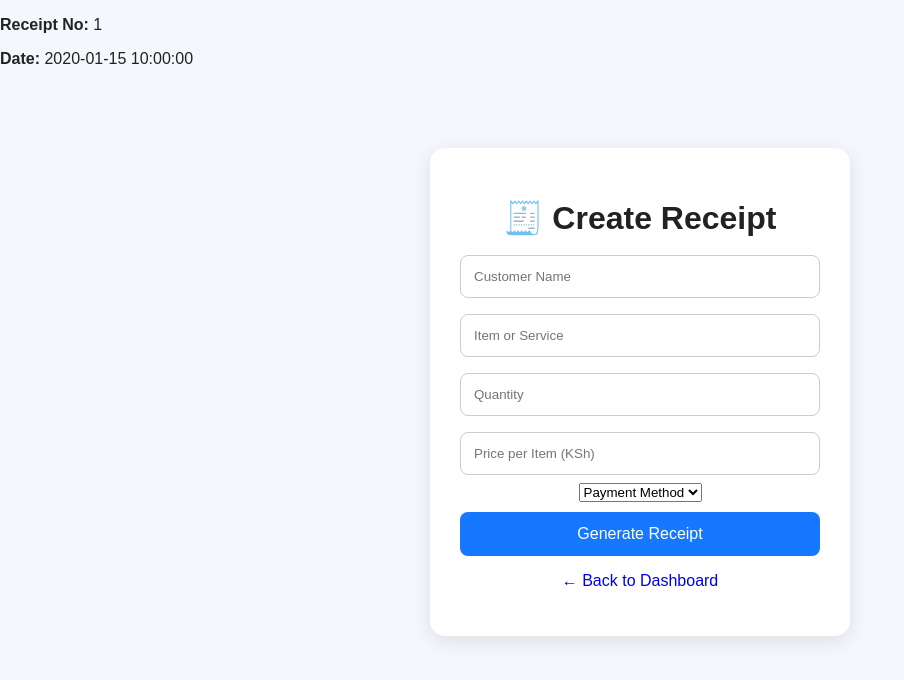
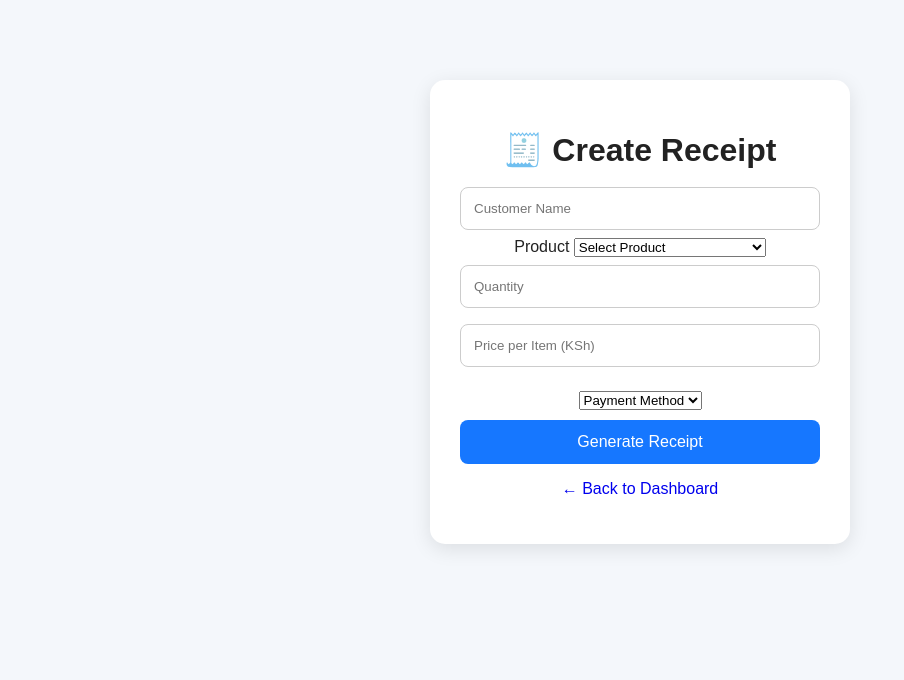
Before and after one commit to sc334ar/SmartBiz, a Flask app: template templates/receipt.html in a window 1280 px wide. Shown: the top 680 px of the page, without its empty margins (0-904 px from the left). Run offline with Flask 3, Linux system fonts and the light colour scheme; the template is opened without the code that fills it: most values are stand-ins (such as "Sample title", 1, 10 or a date in 2020).

Commit message:
Refactor receipt template with product selection

```diff
--- a/templates/receipt.html
+++ b/templates/receipt.html
@@ -3,11 +3,11 @@
 <head>
     <meta charset="UTF-8">
     <meta name="viewport" content="width=device-width, initial-scale=1.0">
+
     <title>Create Receipt - SmartBiz</title>
-   <p><strong>Receipt No:</strong> {{ receipt_number }}</p>
 
-<p><strong>Date:</strong> {{ date }}</p>
-    <link rel="stylesheet" href="{{ url_for('static', filename='style.css') }}">
+    <link rel="stylesheet"
+          href="{{ url_for('static', filename='style.css') }}">
 </head>
 
 <body>
@@ -25,16 +25,31 @@
             required
         >
 
-        <input
-            type="text"
-            name="item"
-            placeholder="Item or Service"
-            required
-        >
+        <label>Product</label>
+
+        <select name="item" id="product" required onchange="updatePrice()">
+
+            <option value="">Select Product</option>
+
+            {% for product in products %}
+
+            <option
+                value="{{ product['name'] }}"
+                data-price="{{ product['selling_price'] }}"
+                data-stock="{{ product['stock'] }}"
+            >
+                {{ product['name'] }}
+                — Stock: {{ product['stock'] }}
+            </option>
+
+            {% endfor %}
+
+        </select>
 
         <input
             type="number"
             name="quantity"
+            id="quantity"
             placeholder="Quantity"
             min="1"
             required
@@ -43,29 +58,92 @@
         <input
             type="number"
             name="price"
+            id="price"
             placeholder="Price per Item (KSh)"
             min="0"
             step="0.01"
             required
+            readonly
         >
 
+        <p id="stock-message"></p>
+
         <select name="payment_method" required>
-            <option value="">Payment Method</option>
-            <option value="Cash">Cash</option>
-            <option value="M-Pesa">M-Pesa</option>
-            <option value="Bank">Bank</option>
-            <option value="Cheque">Cheque</option>
+
+            <option value="">
+                Payment Method
+            </option>
+
+            <option value="Cash">
+                Cash
+            </option>
+
+            <option value="M-Pesa">
+                M-Pesa
+            </option>
+
+            <option value="Bank">
+                Bank
+            </option>
+
+            <option value="Cheque">
+                Cheque
+            </option>
+
         </select>
 
-        <button type="submit">Generate Receipt</button>
+        <button type="submit">
+            Generate Receipt
+        </button>
 
     </form>
 
     <p>
-        <a href="{{ url_for('dashboard') }}">← Back to Dashboard</a>
+        <a href="{{ url_for('dashboard') }}">
+            ← Back to Dashboard
+        </a>
     </p>
 
 </div>
 
+
+<script>
+
+function updatePrice() {
+
+    const product =
+        document.getElementById("product");
+
+    const selected =
+        product.options[product.selectedIndex];
+
+    const price =
+        selected.getAttribute("data-price");
+
+    const stock =
+        selected.getAttribute("data-stock");
+
+    document.getElementById("price").value =
+        price || "";
+
+    const message =
+        document.getElementById("stock-message");
+
+    if (stock !== null) {
+
+        message.innerHTML =
+            "📦 Available stock: <strong>"
+            + stock +
+            "</strong>";
+
+    } else {
+
+        message.innerHTML = "";
+
+    }
+}
+
+</script>
+
 </body>
 </html>
```
